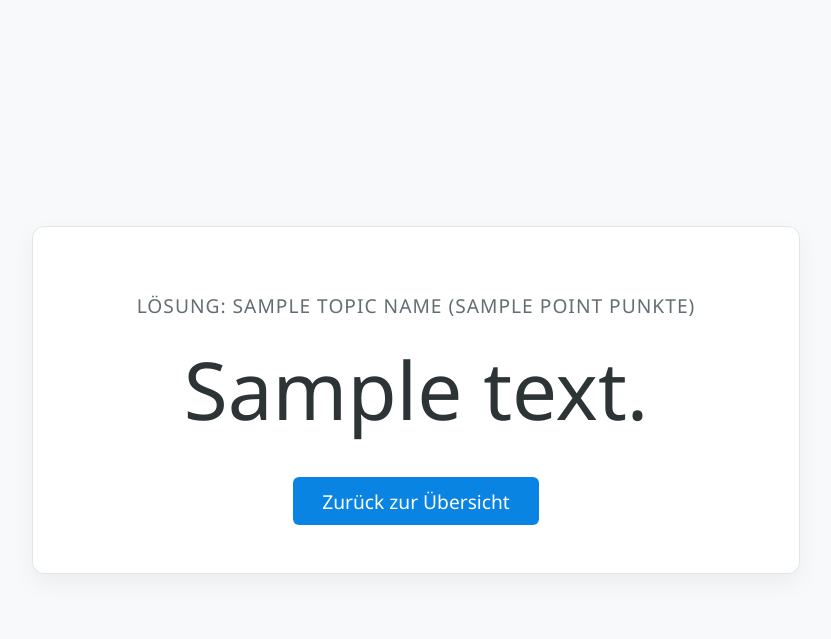
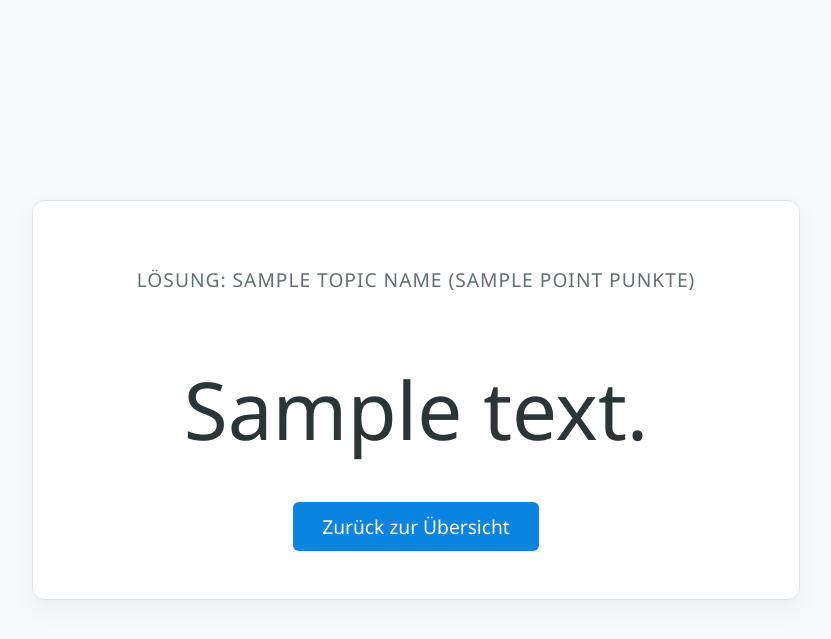
Before and after one commit to EFG-Geislingen/the-great-price, a Flask app: template templates/answer.html in a window 1280 px wide. Shown: the top 639 px of the page, without its empty margins (224-1055 px from the left). Run offline with Flask 3, Linux system fonts and the light colour scheme; the template is opened without the code that fills it: most values are stand-ins (such as "Sample title", 1, 10 or a date in 2020).

Commit message:
Cards enlargened to 50% screen height

```diff
--- a/static/style.css
+++ b/static/style.css
@@ -118,6 +118,10 @@ td a:hover {
     width: 60%;
     border: 1px solid var(--border-color);
     animation: fadeIn 0.4s ease-out;
+    min-height: 50vh;
+    display: flex;
+    flex-direction: column;
+    justify-content: space-between;
 }
 
 .category {
@@ -134,6 +138,11 @@ td a:hover {
     font-weight: 400;
     margin-bottom: 2.5rem;
     color: var(--text-color);
+    flex-grow: 1;
+    display: flex;
+    align-items: center;
+    justify-content: center;
+    margin-bottom: 0;
 }
 
 /* --- Button-Styling --- */
```
